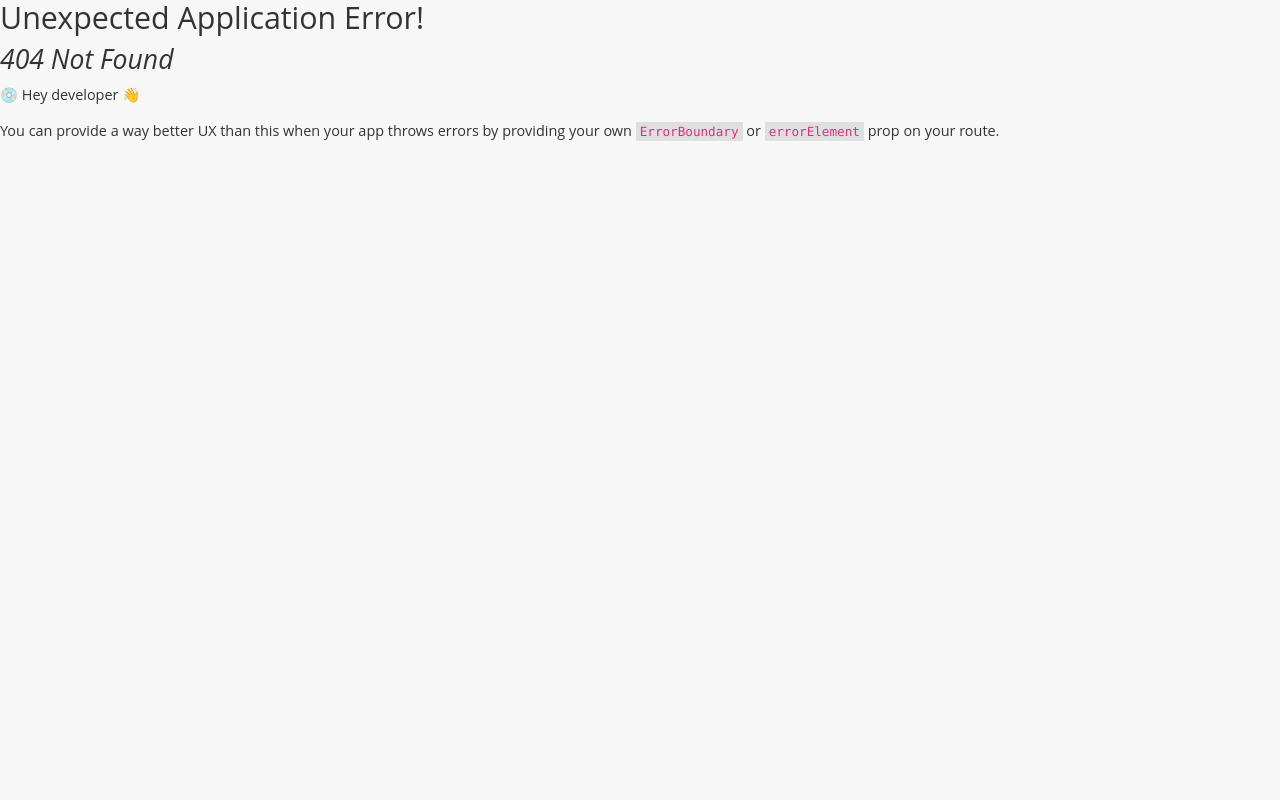
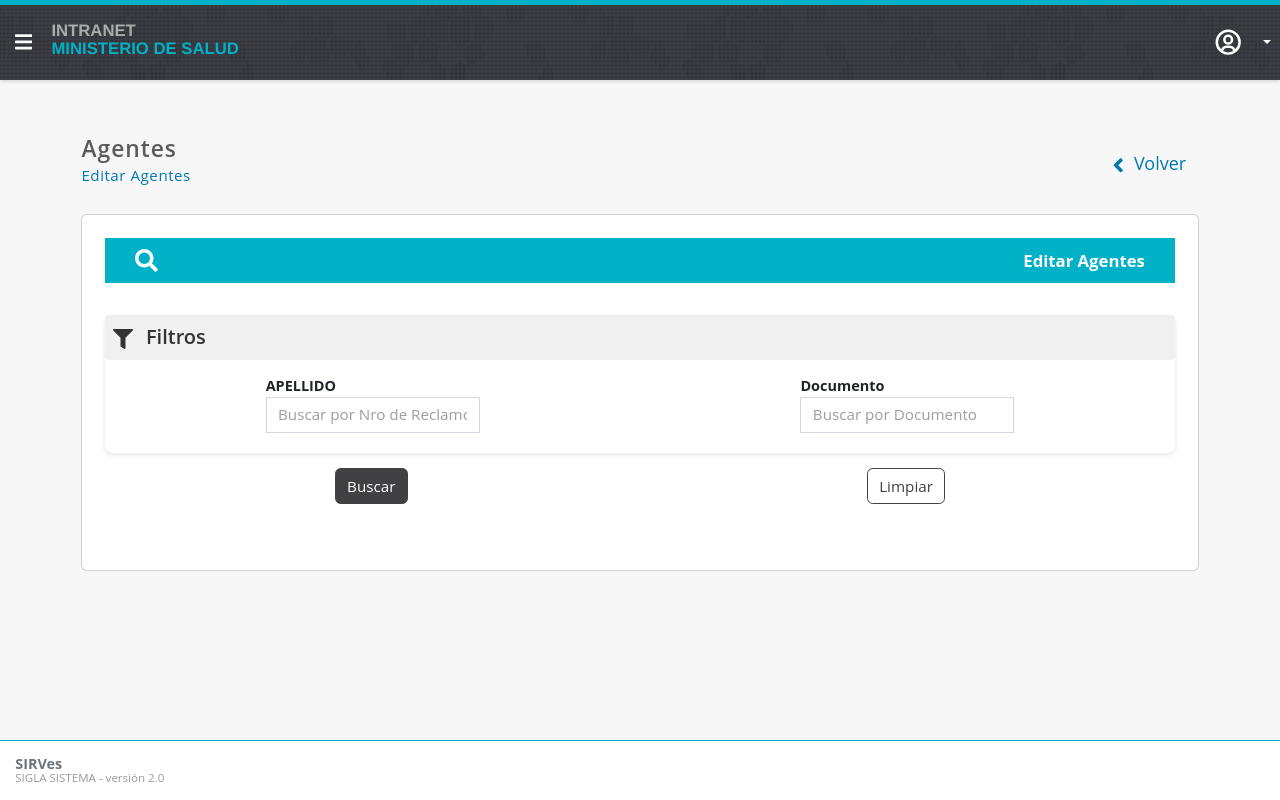
Before and after one commit to Matu36/SIRVes, a React (Vite) app: page /agentes/editar-Agentes in a window 1280 px wide. Before the commit this address had no page. Built offline with nearby package versions, Linux system fonts and the light colour scheme; no server answers.

Commit message:
busca al usuario y permite editarlo

```diff
--- a/src/components/EditarAgentes.jsx
+++ b/src/components/EditarAgentes.jsx
@@ -1,5 +1,240 @@
-import React from "react";
+import React, { useState, useEffect } from "react";
+import { FaSearch, FaInfoCircle, FaFilter } from "react-icons/fa";
+import { personas } from "../utils/Personas";
 
 export default function EditarAgentes() {
-  return <div>EditarAgentes</div>;
+  const [searchId, setSearchId] = useState("");
+  const [searchDoc, setSearchDoc] = useState("");
+  const [filteredData, setFilteredData] = useState([]);
+  const [isSearching, setIsSearching] = useState(false);
+
+  const [formData, setFormData] = useState({
+    nombre: "",
+    documento: "",
+    fechaNacimiento: "",
+    domicilio: "",
+    genero: "",
+    telefono: "",
+    email: "",
+    discapacidad: "",
+    coberturaSocial: "",
+  });
+
+  useEffect(() => {
+    if (filteredData.length > 0) {
+      const persona = filteredData[0];
+      setFormData({
+        nombre: persona.nombre || "",
+        documento: persona.documento || "",
+        fechaNacimiento: persona.fechaNacimiento || "",
+        domicilio: persona.domicilio || "",
+        genero: persona.genero || "",
+        telefono: persona.telefono || "",
+        email: persona.email || "",
+        discapacidad: persona.discapacidad || "",
+        coberturaSocial: persona.coberturaSocial || "",
+      });
+    }
+  }, [filteredData]);
+
+  const handleChange = (e) => {
+    const { name, value } = e.target;
+    setFormData((prev) => ({
+      ...prev,
+      [name]: value,
+    }));
+  };
+
+  const handleSubmit = (e) => {
+    e.preventDefault();
+    console.log("Datos modificados:", formData);
+  };
+
+  const handleSearch = () => {
+    const result = personas.filter((persona) => {
+      const matchesId =
+        searchId.trim() !== "" && !isNaN(Number(searchId))
+          ? persona.id === Number(searchId)
+          : true;
+
+      const matchesDoc =
+        searchDoc.trim() !== ""
+          ? persona.documento.toLowerCase().includes(searchDoc.toLowerCase())
+          : true;
+
+      return matchesId && matchesDoc;
+    });
+
+    setFilteredData(result);
+    setIsSearching(true);
+  };
+
+  const handleClean = () => {
+    setFilteredData([]);
+    setIsSearching("");
+  };
+  return (
+    <div>
+      {" "}
+      <div className="tituloCeleste">
+        <FaSearch className="titulocelesteicono" />
+        <span className="titulocelestespan">Editar Agentes</span>
+      </div>
+      <br />
+      <div className="filtros-container">
+        <div className="titulofiltroseicono">
+          <span>
+            <FaFilter style={{ marginRight: "8px" }} /> Filtros
+          </span>
+        </div>
+        <div className="inputs-tramites">
+          <div
+            className="input-group mb-3 inputSearch"
+            style={{ maxWidth: "20%" }}
+          >
+            <div className="input-label-filtros">
+              APELLIDO
+              <input
+                type="text"
+                className="form-control"
+                placeholder="Buscar por Nro de Reclamo"
+                onChange={(e) => setSearchId(e.target.value)}
+                value={searchId}
+                autoComplete="off"
+              />
+            </div>
+          </div>
+
+          <div
+            className="input-group mb-3 inputSearch"
+            style={{ maxWidth: "20%" }}
+          >
+            <div className="input-label-filtros">
+              Documento
+              <input
+                type="text"
+                className="form-control"
+                placeholder="Buscar por Documento"
+                onChange={(e) => setSearchDoc(e.target.value)}
+                value={searchDoc}
+                autoComplete="off"
+              />
+            </div>
+          </div>
+        </div>
+      </div>
+      <div className="botonesBuscarLimpiar">
+        <button className="btn btn-buscar btn-md" onClick={handleSearch}>
+          Buscar
+        </button>
+        <button className="btn btn-limpiar btn-md" onClick={handleClean}>
+          Limpiar
+        </button>
+      </div>
+      <br />
+      {isSearching && filteredData.length > 0 && (
+        <form onSubmit={handleSubmit} className="usuario-form">
+          <div className="tituloCeleste">
+            <FaInfoCircle className="titulocelesteicono" />
+            <span className="titulocelestespan">
+              Modificar Datos de la Persona
+            </span>
+          </div>
+          <br />
+          <div className="grid-container">
+            <div className="form-group">
+              <label>Nombre:</label>
+              <input
+                type="text"
+                name="nombre"
+                value={formData.nombre}
+                onChange={handleChange}
+              />
+            </div>
+            <div className="form-group">
+              <label>Documento:</label>
+              <input
+                type="text"
+                name="documento"
+                value={formData.documento}
+                onChange={handleChange}
+              />
+            </div>
+            <div className="form-group">
+              <label>Fecha de Nacimiento:</label>
+              <input
+                type="date"
+                name="fechaNacimiento"
+                value={formData.fechaNacimiento}
+                onChange={handleChange}
+              />
+            </div>
+            <div className="form-group">
+              <label>Domicilio:</label>
+              <input
+                type="text"
+                name="domicilio"
+                value={formData.domicilio}
+                onChange={handleChange}
+              />
+            </div>
+            <div className="form-group">
+              <label>Género:</label>
+              <input
+                type="text"
+                name="genero"
+                value={formData.genero}
+                onChange={handleChange}
+              />
+            </div>
+            <div className="form-group">
+              <label>Teléfono:</label>
+              <input
+                type="text"
+                name="telefono"
+                value={formData.telefono}
+                onChange={handleChange}
+              />
+            </div>
+            <div className="form-group">
+              <label>Email:</label>
+              <input
+                type="email"
+                name="email"
+                value={formData.email}
+                onChange={handleChange}
+              />
+            </div>
+            <div className="form-group">
+              <label>Discapacidad:</label>
+              <input
+                type="text"
+                name="discapacidad"
+                value={formData.discapacidad}
+                onChange={handleChange}
+              />
+            </div>
+            <div className="form-group">
+              <label>Cobertura Social:</label>
+              <input
+                type="text"
+                name="coberturaSocial"
+                value={formData.coberturaSocial}
+                onChange={handleChange}
+              />
+            </div>
+          </div>
+          <br />
+          <div className="d-flex justify-content-center">
+            <button className="btn btn-guardar md" onClick={handleSubmit}>
+              Modificar Agente
+            </button>
+          </div>
+        </form>
+      )}
+      {isSearching && filteredData.length === 0 && (
+        <p>No se encontraron resultados para la búsqueda.</p>
+      )}
+    </div>
+  );
 }
--- a/src/components/PostIntervenciones.jsx
+++ b/src/components/PostIntervenciones.jsx
@@ -45,8 +45,6 @@
       }
 
       if (intervencionEncontrada) {
-        console.log("Intervención encontrada:", intervencionEncontrada);
-
         setFormData({
           nroAbordaje: intervencionEncontrada.nroAbordaje || "",
           nroInternoSecuencial:
--- /dev/null
+++ b/src/pages/AgentesEdit.jsx
@@ -0,0 +1,13 @@
+import React from "react";
+import Layout from "../components/Layout/LayoutContainer";
+import EditarAgentes from "../components/EditarAgentes";
+
+const AgentesEdit = () => {
+  return (
+    <Layout Titulo="Agentes" Subtitulo="Editar Agentes">
+      <EditarAgentes />
+    </Layout>
+  );
+};
+
+export default AgentesEdit;
--- a/src/utils/routes.jsx
+++ b/src/utils/routes.jsx
@@ -11,6 +11,7 @@
 import Intervenciones from "../pages/Intervenciones";
 import VerIntervenciones from "../pages/VerIntervenciones";
 import GetIntervencionDetail from "../pages/GetIntervencionDetail";
+import AgentesEdit from "../pages/AgentesEdit";
 
 const Perfil1 = `${import.meta.env.VITE_ROL_ADMIN_PERSONAL}`;
 const Perfil3 = `${import.meta.env.VITE_ROL_CARGA_PERSONAL}`;
@@ -85,6 +86,10 @@
               path: "/agentes/modificar-Agentes",
               element: <ModificarAgentes />,
             },
+            {
+              path: "/agentes/editar-Agentes",
+              element: <AgentesEdit />,
+            },
           ],
         },
       ],
```
